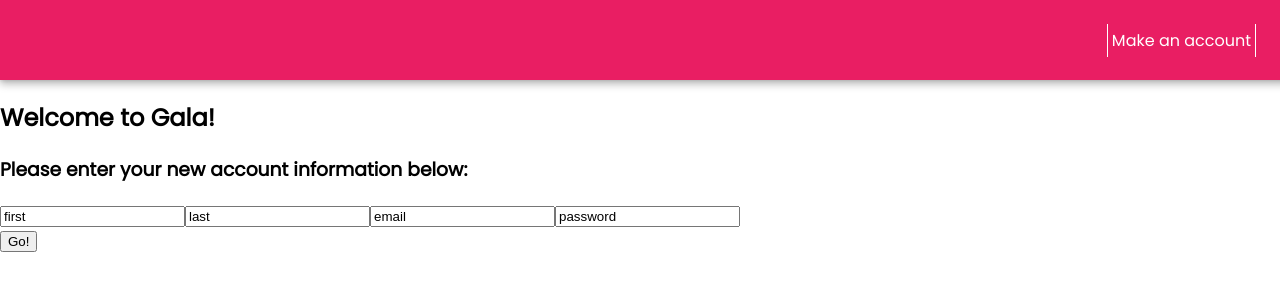
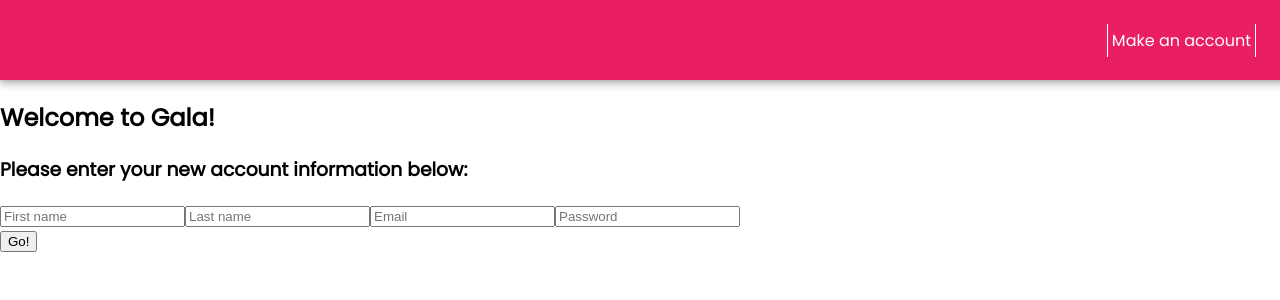
Before and after one commit to jackpmastrangelo/GalaWeb, a React app: page /signup in a window 1280 px wide. Shown: the top 300 px of the page. Built offline with nearby package versions, Linux system fonts and the light colour scheme.

Commit message:
clean up

```diff
--- a/src/components/CreateEvent.js
+++ b/src/components/CreateEvent.js
@@ -7,7 +7,10 @@ import { SingleDatePicker } from 'react-dates';
 import TimePicker from 'rc-time-picker';
 import Moment from 'moment';
 
+const NUM_DATE_PICKER_MONTHS = 1;
+
 class CreateEvent extends React.Component {
+
   constructor(props) {
     super(props);
     this.state = {
@@ -24,12 +27,12 @@ class CreateEvent extends React.Component {
     }
   }
 
-  toggleEditing() {
+  toggleEditing = () => {
     this.props.dispatch(beginEditingEvent())
-  }
+  };
 
-  createEvent() {
-    var startDateTime = this.state.startDate,
+  createEvent = () => {
+    let startDateTime = this.state.startDate,
         endDateTime = this.state.endDate;
 
     startDateTime.hours(this.state.startTime.hours());
@@ -46,13 +49,13 @@ class CreateEvent extends React.Component {
       startDateTime.toISOString(true),
       this.state.capacityField,
       this.state.descriptionField));
-  }
+  };
 
-  handleFieldChange(event, field) {
+  handleFieldChange = (event, field) => {
     let change = {};
     change[field] = event.target.value;
     this.setState(change);
-  }
+  };
 
   render() {
     const editingClass = this.props.editing ? " editing" : "";
@@ -61,11 +64,9 @@ class CreateEvent extends React.Component {
       return <Redirect to={{ pathname: "/reauth", destination: this.props.location.pathname}}/>
     }
 
-    console.log(this.state);
-
     return(
       <div className={"create-event" + editingClass}>
-        <div className="create-event-button" onClick={() => { this.toggleEditing.bind(this)() }}>
+        <div className="create-event-button" onClick={this.toggleEditing}>
           <p>
             Create Event
           </p>
@@ -77,7 +78,7 @@ class CreateEvent extends React.Component {
                 Name
               </p>
               <input value={this.state.eventNameField}
-                     onChange={(event) => this.handleFieldChange.bind(this)(event, "eventNameField")}/>
+                     onChange={event => this.handleFieldChange(event, "eventNameField")}/>
             </div>
           </div>
           <div className="ce-row">
@@ -90,7 +91,7 @@ class CreateEvent extends React.Component {
                                 focused={this.state.startDateFocused}
                                 onFocusChange={({ focused }) => { this.setState({ startDateFocused: focused }) }}
                                 id={"start-date-picker"}
-                                numberOfMonths={1}
+                                numberOfMonths={NUM_DATE_PICKER_MONTHS}
                                 small={true}
               />
             </div>
@@ -101,9 +102,7 @@ class CreateEvent extends React.Component {
               <TimePicker use12Hours={true}
                           showSecond={false}
                           value={this.state.startTime}
-                          onChange={moment => {
-                            this.setState({ startTime: moment });
-                          }}
+                          onChange={moment => { this.setState({ startTime: moment }) }}
                           />
             </div>
             <div className="ce-input-container short datepicker">
@@ -115,7 +114,7 @@ class CreateEvent extends React.Component {
                                 focused={this.state.endDateFocused}
                                 onFocusChange={({ focused }) => { this.setState({ endDateFocused: focused }) }}
                                 id={"start-date-picker"}
-                                numberOfMonths={1}
+                                numberOfMonths={NUM_DATE_PICKER_MONTHS}
                                 small={true}
               />
             </div>
@@ -126,9 +125,7 @@ class CreateEvent extends React.Component {
               <TimePicker use12Hours={true}
                           showSecond={false}
                           value={this.state.endTime}
-                          onChange={moment => {
-                            this.setState({ endTime: moment });
-                          }}
+                          onChange={moment => { this.setState({ endTime: moment }) }}
                           />
             </div>
           </div>
@@ -138,7 +135,7 @@ class CreateEvent extends React.Component {
                 Place
               </p>
               <input value={this.state.placeField}
-                     onChange={(event) => this.handleFieldChange.bind(this)(event, "placeField")}/>
+                     onChange={event => this.handleFieldChange(event, "placeField")}/>
             </div>
           </div>
           <div className="ce-row">
@@ -147,7 +144,7 @@ class CreateEvent extends React.Component {
                 Description
               </p>
               <textarea value={this.state.descriptionField}
-                        onChange={(event) => this.handleFieldChange.bind(this)(event, "descriptionField")}/>
+                        onChange={event => this.handleFieldChange(event, "descriptionField")}/>
             </div>
           </div>
           <div className="ce-row">
@@ -156,10 +153,9 @@ class CreateEvent extends React.Component {
                 Capacity
               </p>
               <input value={this.state.capacityField}
-                     onChange={(event) => this.handleFieldChange.bind(this)(event, "capacityField")}/>
+                     onChange={event => this.handleFieldChange(event, "capacityField")}/>
             </div>
-            <div className="ce-submit"
-                 onClick={() => { this.createEvent.bind(this)() }}>
+            <div className="ce-submit" onClick={this.createEvent}>
               Create Event
             </div>
           </div>
--- a/src/components/LoginBox.js
+++ b/src/components/LoginBox.js
@@ -9,24 +9,28 @@ class LoginBox extends React.Component {
   constructor(props) {
     super(props);
     this.state = {
-      userNameField: "Username",
-      passwordField: "Password"
+      email: "",
+      password: ""
     }
   }
 
-  handleLogin(email, password) {
-    this.props.dispatch(login(email, password));
-  }
+  handleLogin = (email, password) => {
+    if (email && password) {
+      this.props.dispatch(login(email, password));
+    } else {
 
-  handleFieldChange(event, field) {
+    }
+  };
+
+  handleFieldChange = (event, field) => {
     let change = {};
     change[field] = event.target.value;
     this.setState(change);
-  }
+  };
 
   render() {
-    const userNameField = this.state.userNameField,
-          passwordField = this.state.passwordField,
+    const email = this.state.email,
+          password = this.state.password,
           success = Session.sessionExists(),
           errorRender = this.props.error
             ? (<h4>
@@ -41,11 +45,14 @@ class LoginBox extends React.Component {
         <div className="login-box">
           <h2>Welcome to Gala!</h2>
           <h3>Please enter your login information below:</h3>
-          <input value={userNameField}
-                 onChange={(event) => this.handleFieldChange.bind(this)(event, "userNameField")} />
-          <input value={passwordField}
-                 onChange={(event) => this.handleFieldChange.bind(this)(event, "passwordField")} />
-          <div className={"button"} onClick={() => { this.handleLogin.bind(this)(userNameField, passwordField)}} >
+          <input value={email}
+                 placeholder={"Email"}
+                 onChange={(event) => this.handleFieldChange(event, "email")} />
+          <input value={password}
+                 type={"password"}
+                 placeholder={"Password"}
+                 onChange={(event) => this.handleFieldChange(event, "password")} />
+          <div className={"button"} onClick={() => { this.handleLogin(email, password)}} >
             <button>Go!</button>
           </div>
           {errorRender}
--- a/src/components/SignUpBox.js
+++ b/src/components/SignUpBox.js
@@ -8,30 +8,28 @@ class SignUpBox extends React.Component {
   constructor(props) {
     super(props);
     this.state = {
-      firstNameField: "first",
-      lastNameField: "last",
-      emailField: "email",
-      passwordField: "password"
+      firstName: "",
+      lastName: "",
+      email: "",
+      password: ""
     }
   }
 
-  handleFieldChange(event, field) {
+  handleFieldChange = (event, field) => {
     let change = {};
     change[field] = event.target.value;
     this.setState(change);
-  }
+  };
 
   createAccount(firstName, lastName, email, password) {
     this.props.dispatch(createAccount(firstName, lastName, email, password));
   }
 
   render() {
-    const firstNameField = this.state.firstNameField,
-          lastNameField = this.state.lastNameField,
-          emailField = this.state.emailField,
-          passwordField = this.state.passwordField;
-
-    const loading = this.props.fetching ? <LoadingSpinner/> : <div />
+    const firstName = this.state.firstName,
+          lastName = this.state.lastName,
+          email = this.state.email,
+          password = this.state.password;
 
     if (this.props.signUpSuccessful) {
       return (
@@ -43,19 +41,24 @@ class SignUpBox extends React.Component {
       <div className={"signup-box"}>
         <h2>Welcome to Gala!</h2>
         <h3>Please enter your new account information below:</h3>
-        <input value={firstNameField}
-               onChange={(event) => this.handleFieldChange.bind(this)(event, "firstNameField")}/>
-        <input value={lastNameField}
-               onChange={(event) => this.handleFieldChange.bind(this)(event, "lastNameField")}/>
-        <input value={emailField}
-               onChange={(event) => this.handleFieldChange.bind(this)(event, "emailField")}/>
-        <input value={passwordField}
-               onChange={(event) => this.handleFieldChange.bind(this)(event, "passwordField")}/>
+        <input value={firstName}
+               placeholder={"First name"}
+               onChange={(event) => this.handleFieldChange(event, "firstName")}/>
+        <input value={lastName}
+               placeholder={"Last name"}
+               onChange={(event) => this.handleFieldChange(event, "lastName")}/>
+        <input value={email}
+               placeholder={"Email"}
+               onChange={(event) => this.handleFieldChange(event, "email")}/>
+        <input value={password}
+               type={"password"}
+               placeholder={"Password"}
+               onChange={(event) => this.handleFieldChange(event, "password")}/>
         <div className={"button"}
-              onClick={() => {this.createAccount.bind(this)(firstNameField, lastNameField, emailField, passwordField)}}>
+              onClick={() => {this.createAccount(firstName, lastName, email, password)}}>
           <button>Go!</button>
         </div>
-        { loading }
+        { this.props.fetching ? <LoadingSpinner/> : undefined }
       </div>
     );
   }
--- a/src/styles/variables.scss
+++ b/src/styles/variables.scss
@@ -3,6 +3,7 @@ $primary-color: #e91e63;
 $primary-light: #ff6090;
 $primary-dark: #b0003a;
 $primary-text: #ffffff;
+$primary-very-dark: #52040B;
 
 $secondary-color: #1565c0;
 $secondary-light: #5e92f3;
```
Also changed, not shown: package.json (+4 -4 lines), 1 other file (tests, documents, lock files or other folders).
